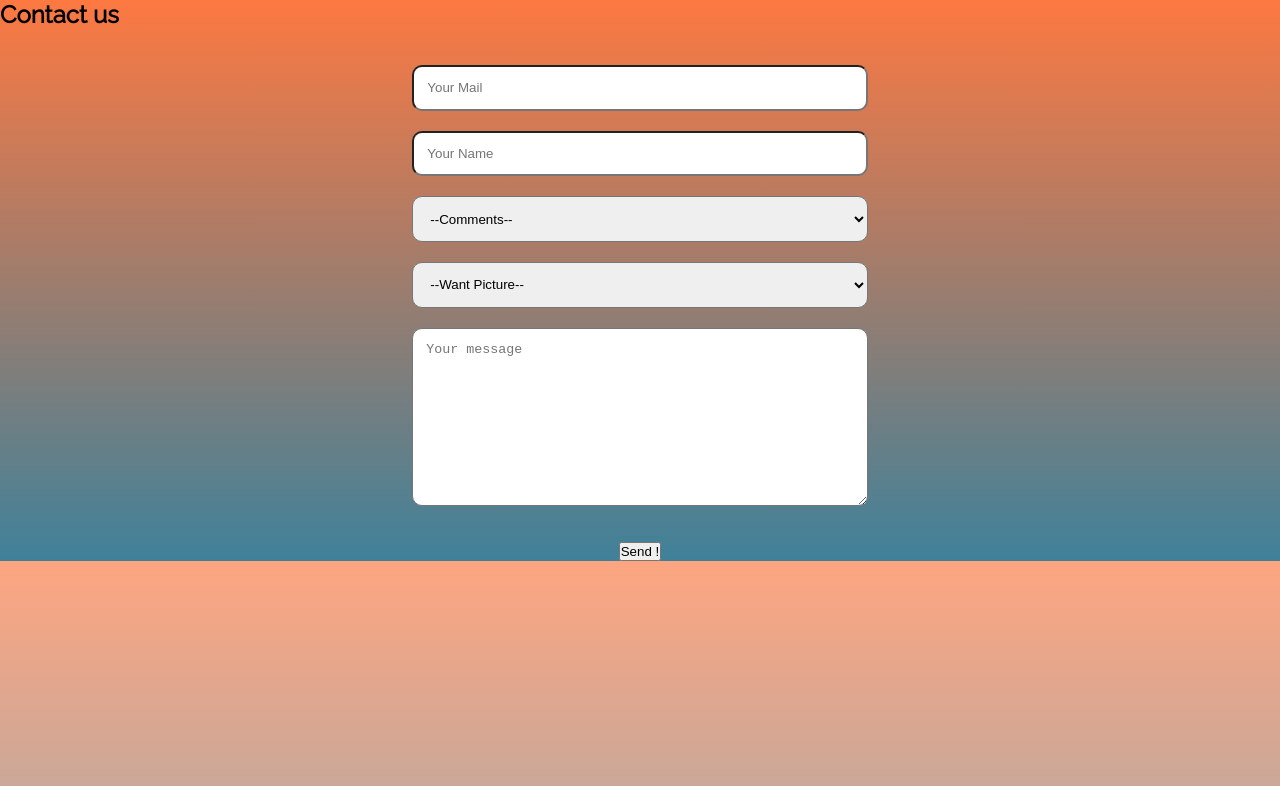
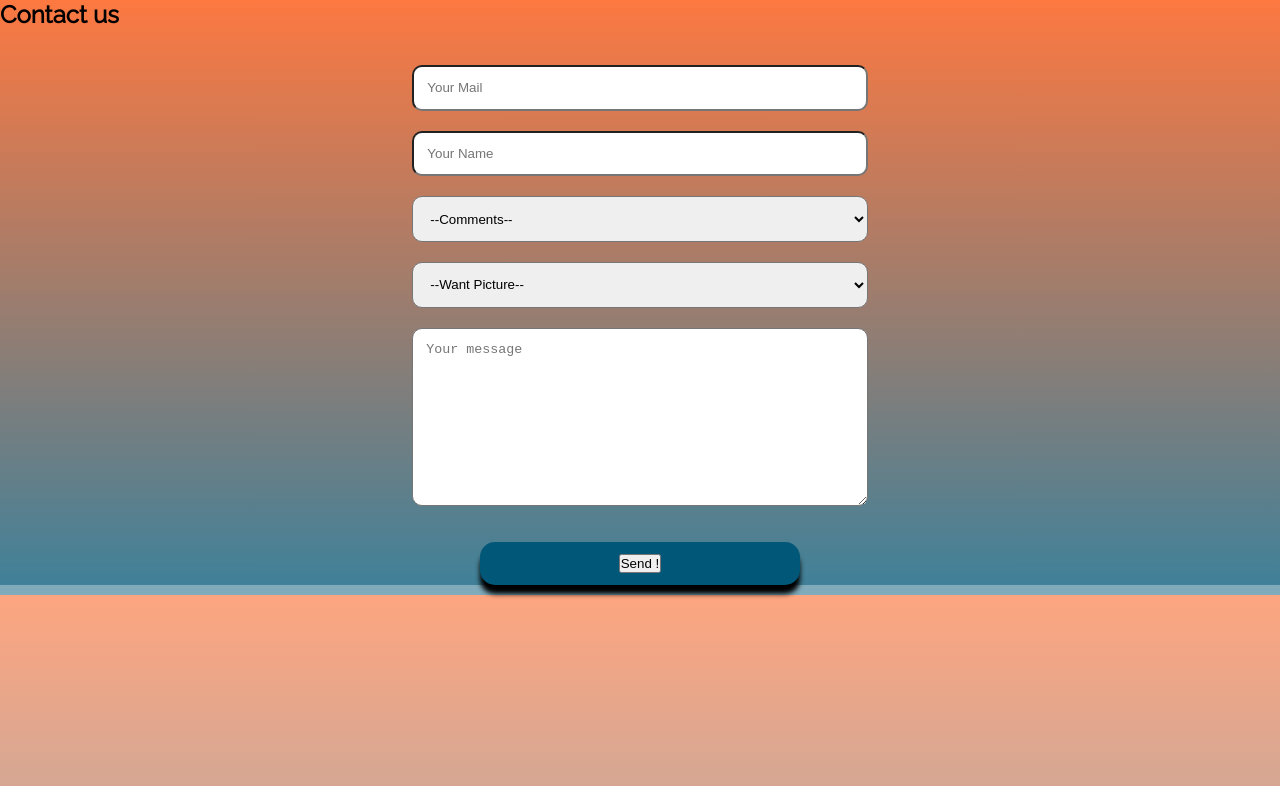
Before and after one commit to moni-be/sitePixieWilder, a plain HTML site: page form/index.html in a window 1280 px wide. Drawn offline with Linux system fonts and the light colour scheme.

Commit message:
style ver.2

```diff
--- a/form/style.css
+++ b/form/style.css
@@ -2,23 +2,23 @@
     margin: 0;
     padding: 0;
 }
-body, html {
+
+body,
+html {
     box-sizing: border-box;
     font-family: 'Raleway', sans-serif;
-    background:linear-gradient(rgba(252, 76 , 2, .5),rgba(0 , 87, 120, .5))
+    background: linear-gradient(rgba(252, 76, 2, .5), rgba(0, 87, 120, .5))
 }
 
-h2{
+h2 {
     margin: 0;
-    padding:0;
+    padding: 0;
 }
-
 
 .form {
     display: flex;
     flex-direction: column;
     margin: 10px auto;
-
     padding: 1em;
     box-sizing: border-box;
     width: 50%;
@@ -26,7 +26,7 @@ h2{
 }
 
 .form input,
-textarea {
+textarea, .button {
     width: 75%;
     box-sizing: border-box;
     margin: 10px auto;
@@ -41,9 +41,40 @@ textarea {
     border-radius: 10px;
 }
 
+.button {
+    width: 25%;
+    display: flex;
+    justify-content: center;
+    margin: 10 auto;
+    padding: 1em;
+    font-size: 12px;
+    cursor: pointer;
+    text-align: center;
+    color: black;
+    background-color: #005778;
+    border: none;
+    border-radius: 15px;
+    box-shadow: 0 9px 5px  black;
+    transition-duration: 1s;
+    transition-property: unset;
+    transition-duration: 2s;
+  }
 
-.button {
-    display: flex;
-    justify-content: space-around;
-    border-radius: 10px;
+.button:hover, .button:focus {
+    color:whitesmoke;
+    width: 30%;
+
+
 }
+
+.button:active {
+  background-color: #fc4c02;
+  box-shadow: 0 5px whitesmoke;
+  transform: translateX(4px);
+}
+
+/* @media (max-width: 600px)*/
+
+@media screen and (max-width:961px) {
+
+}
```
